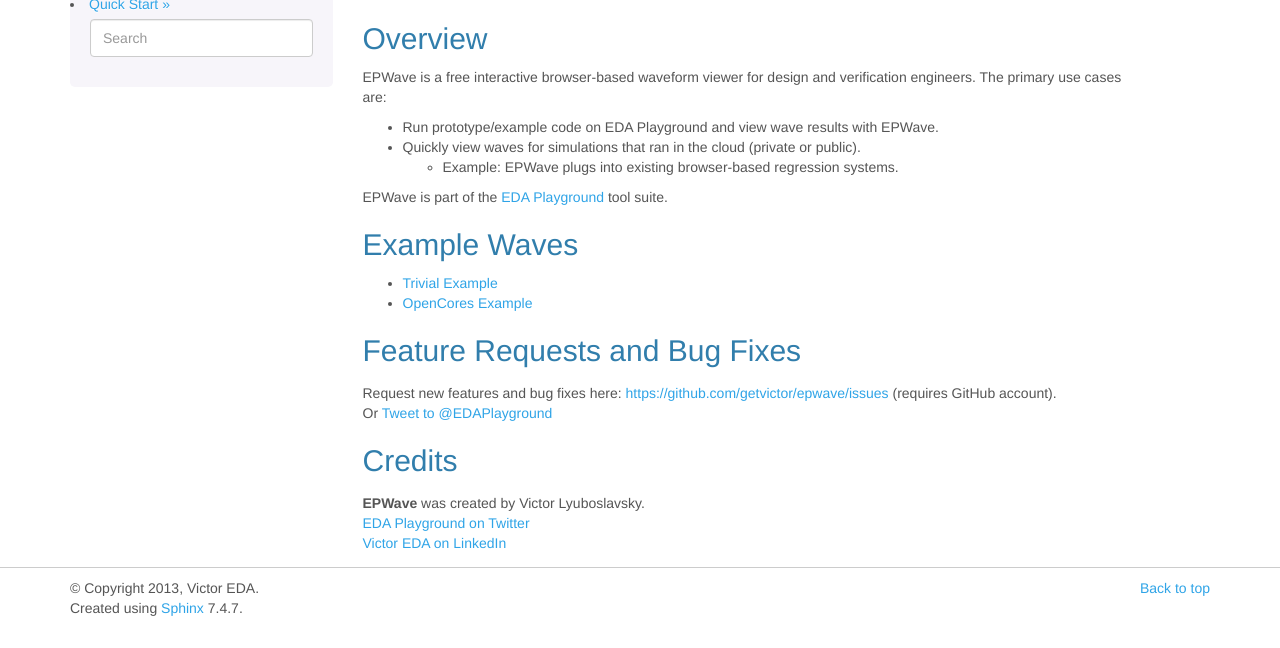
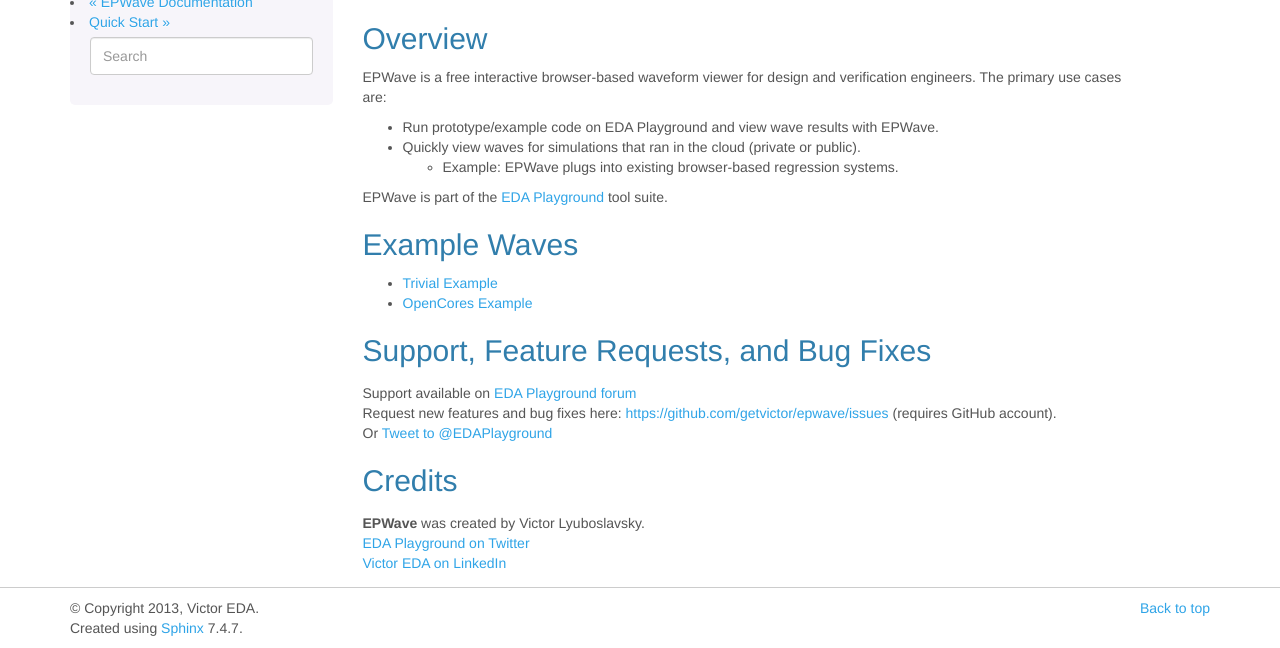
Before and after one commit to edaplayground/epwave, a Sphinx documentation site: the page built from docs/intro.rst, in a window 1280 px wide and 900 px high, scrolled down 643 px, cut to the strip 252-900 px from the top of the window. Built offline with Sphinx 7.4.7, drawn with Linux system fonts in a browser that asks for light colours; some of the changed text lies outside the part shown.

Commit message:
Added link to EDA Playground forum.

```diff
--- a/docs/intro.rst
+++ b/docs/intro.rst
@@ -27,10 +27,11 @@
 * `Trivial Example <http://www.edaplayground.com/w/s/example/2>`_
 * `OpenCores Example <http://www.edaplayground.com/w/s/example/1>`_
 
-******************************
-Feature Requests and Bug Fixes
-******************************
+****************************************
+Support, Feature Requests, and Bug Fixes
+****************************************
 
+| Support available on `EDA Playground forum <https://groups.google.com/forum/#!forum/eda-playground>`_
 | Request new features and bug fixes here: https://github.com/getvictor/epwave/issues (requires GitHub account).
 | Or `Tweet to @EDAPlayground <https://twitter.com/intent/tweet?screen_name=EDAPlayground>`_
 
```
